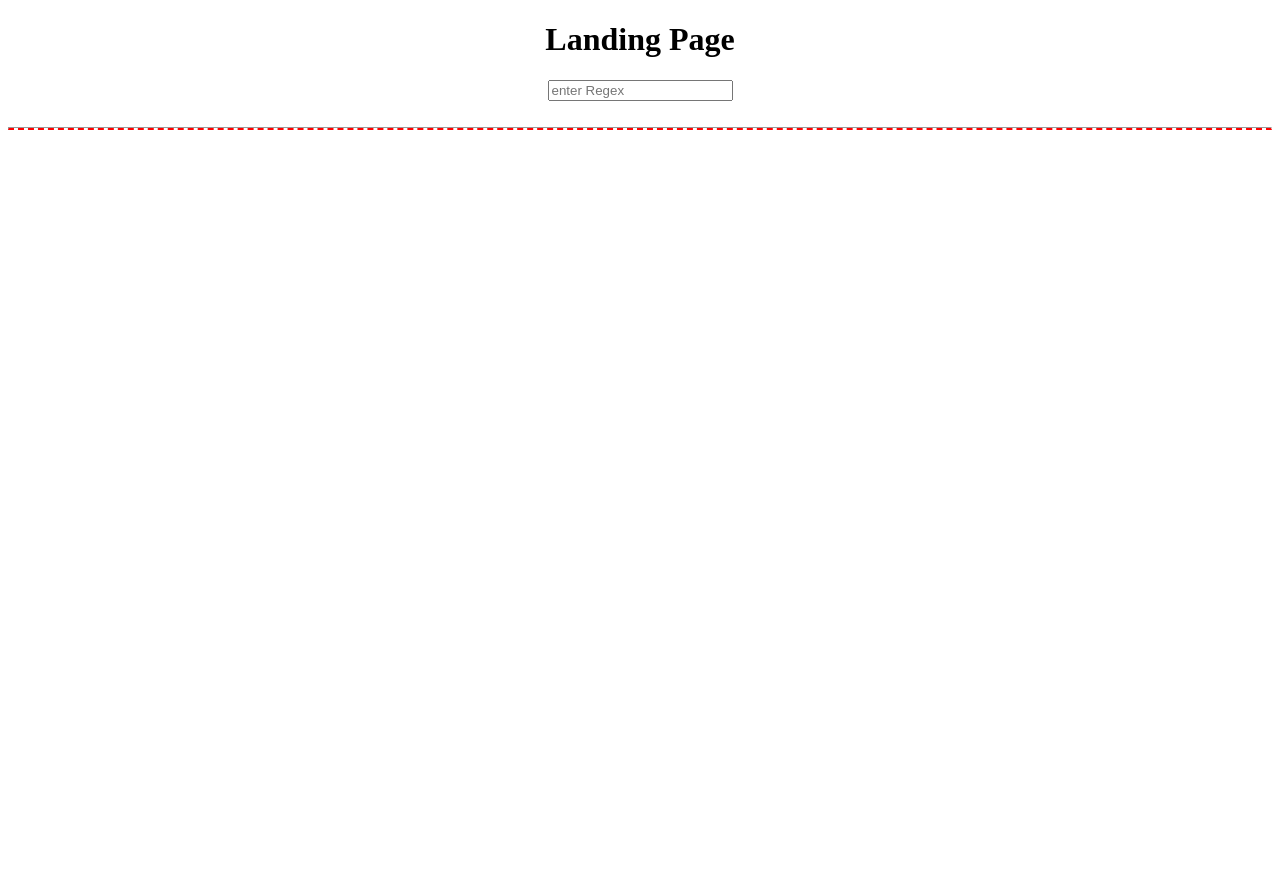
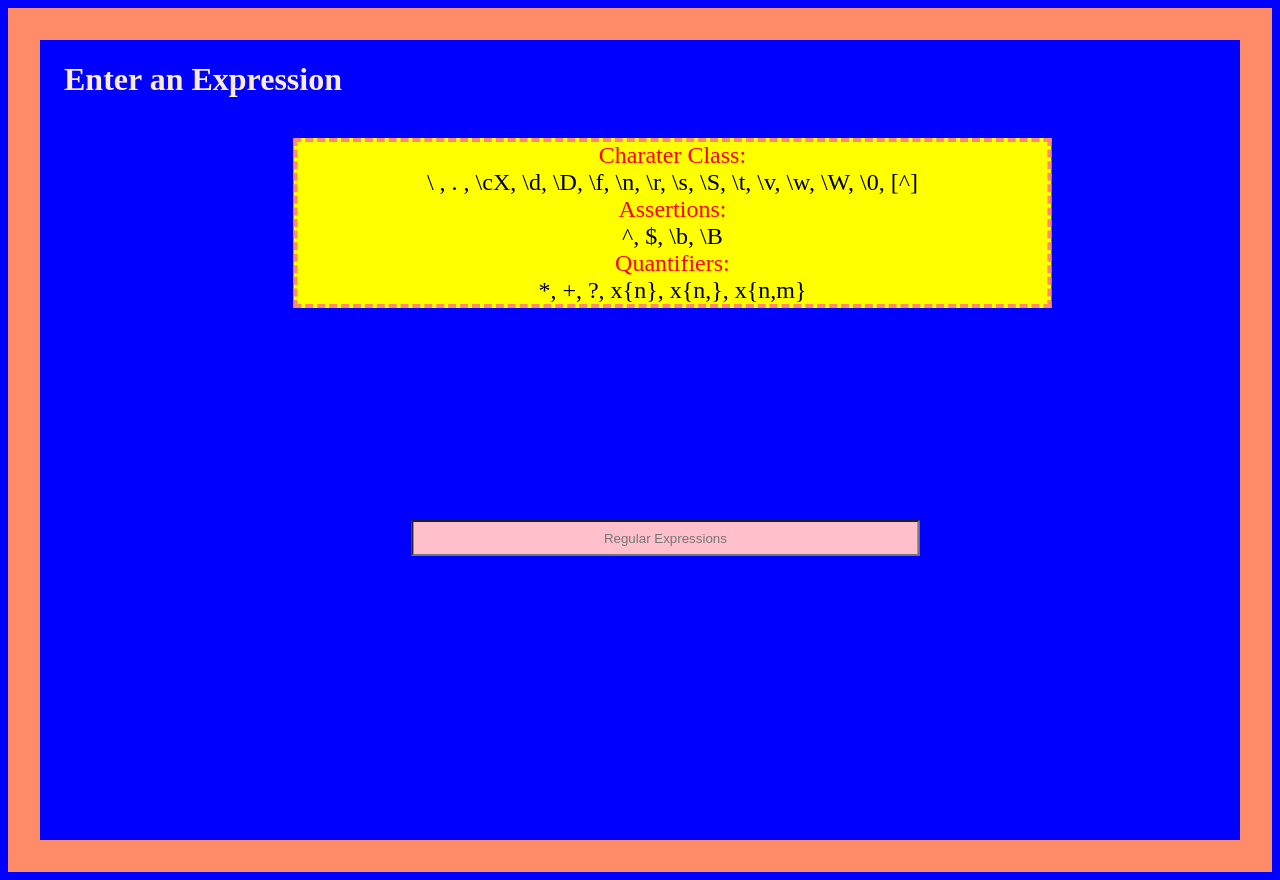
Before and after one commit to amcmullen9291/Regex, a React (Create React App) app: page / in a window 1280 px wide. Before the commit the page ends 800 px from the top, so only its background shows below. Built offline with nearby package versions, Linux system fonts and the light colour scheme.

Commit message:
regex constants for HTML

```diff
--- a/src/App.css
+++ b/src/App.css
@@ -1,4 +1,47 @@
 
-hr{
-    border-bottom: 2px dashed red;
+h1{
+    color: antiquewhite;
+    margin-left: 2%;
 }
+
+#charClass{
+    position:absolute;
+    background-color: yellow;
+    margin-left: 50%;
+    transform: translateX(-51%);
+    border:.2em dashed #ff8c69;
+    font-size: 1.5em;
+    width:750px;
+}
+
+input{
+    background-color: pink;
+    width: 500px;
+    height: 30px;
+    text-align: center;
+}
+
+.regexHeading{
+    color:red;
+}
+
+#inputArea{
+    position: absolute;
+    top:65%;
+    transform: translateX(-45%);
+}
+
+body{
+    background-color: blue;
+    border:2em solid #ff8c69;
+    height: 100vh;
+}
+
+#translatedArea{
+    position: absolute;
+    top:75%;
+    margin-left:25%;
+    transform: translateX(-50%);
+    font-size: 2em;
+    color: white;
+}
--- a/src/Components/Landing.js
+++ b/src/Components/Landing.js
@@ -4,32 +4,52 @@ import { useState } from 'react';
 export default function Landing() {
 
   let [ translation, setTranslation ] = useState(null);
+  const backslash = String.raw` \ `;
 
+  const charClasses = [ backslash, ", ", ".", " , ", "\\cX", ", ", "\\d", ", ", "\\D", ", ", "\\f", ", ", "\\n",", ", "\\r",", ", "\\s",", ", "\\S",", ", "\\t",", ", "\\v",", ", "\\w",", ", "\\W",", ", "\\0",", ", "[^]"];
+  const assertions = ["^", ", ", "$", ", ",  "\\b", ", ",  "\\B"]
+  const quantifiers = ["*", ", ", "+", ", ", "?", ", ", "x{n}", ", ", "x{n,}", ", ", "x{n,m}"];
+  //for .includes() method
+
+  const HTMLCharClasses = [ < span key={"1"}>{backslash}</span>]
+  const HTMLAsserstions = [];
+  const HTMLQuantifiers = [];
+  //@ mapping HTMLClasses for nicer visual HTML
 
   function findTranslation(e){
     e.preventDefault();
     let enteredExpression = document.getElementById("inputArea").value;
     document.getElementById('RegexTranslated').innerHTML = enteredExpression;
     setTranslation(enteredExpression);
+    console.log(enteredExpression[enteredExpression.length -1]);
+    //reads last input from translate
 }
 
   return (
       <>
   <div>
-    <center><h1>Landing Page</h1></center>
+    <h1>Enter an Expression</h1>
   </div>
 <center>
   <form>
-    <input id="inputArea" type="text" onInput={(e) => {findTranslation(e)}} placeholder="enter Regex" autoComplete='off'/>
+    <input id="inputArea" type="text" onInput={(e) => {findTranslation(e)}} placeholder="Regular Expressions" autoComplete='off'/>
   </form>
 </center>
 <br/>
-<hr/>
+<div id="charClass">
+  <span className="regexHeading"><center>Charater Class: </center></span><center>{charClasses}</center>
+  <span className="regexHeading"><center>Assertions: </center></span><center>{assertions}</center>
+  <span className="regexHeading"><center>Quantifiers: </center></span><center>{quantifiers}</center>
+</div>
+
   <center><div id="RegexTranslated">
 
   </div></center>
-<br/>
+<center><br/><br/><br/>
+ <div id="translatedArea">
   {translation}
+  </div>
+  </center>
   </>
   );
 }
```
